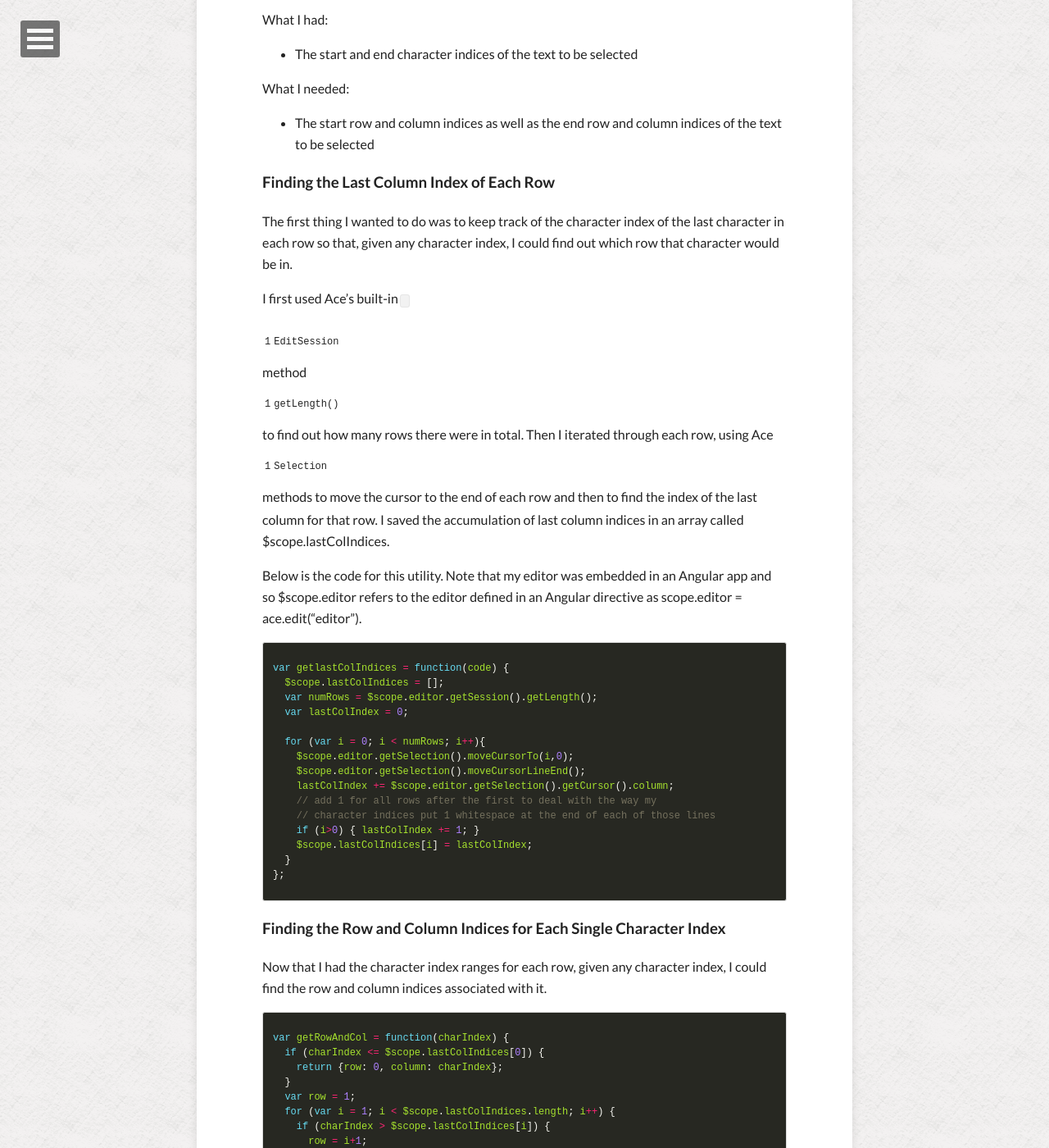
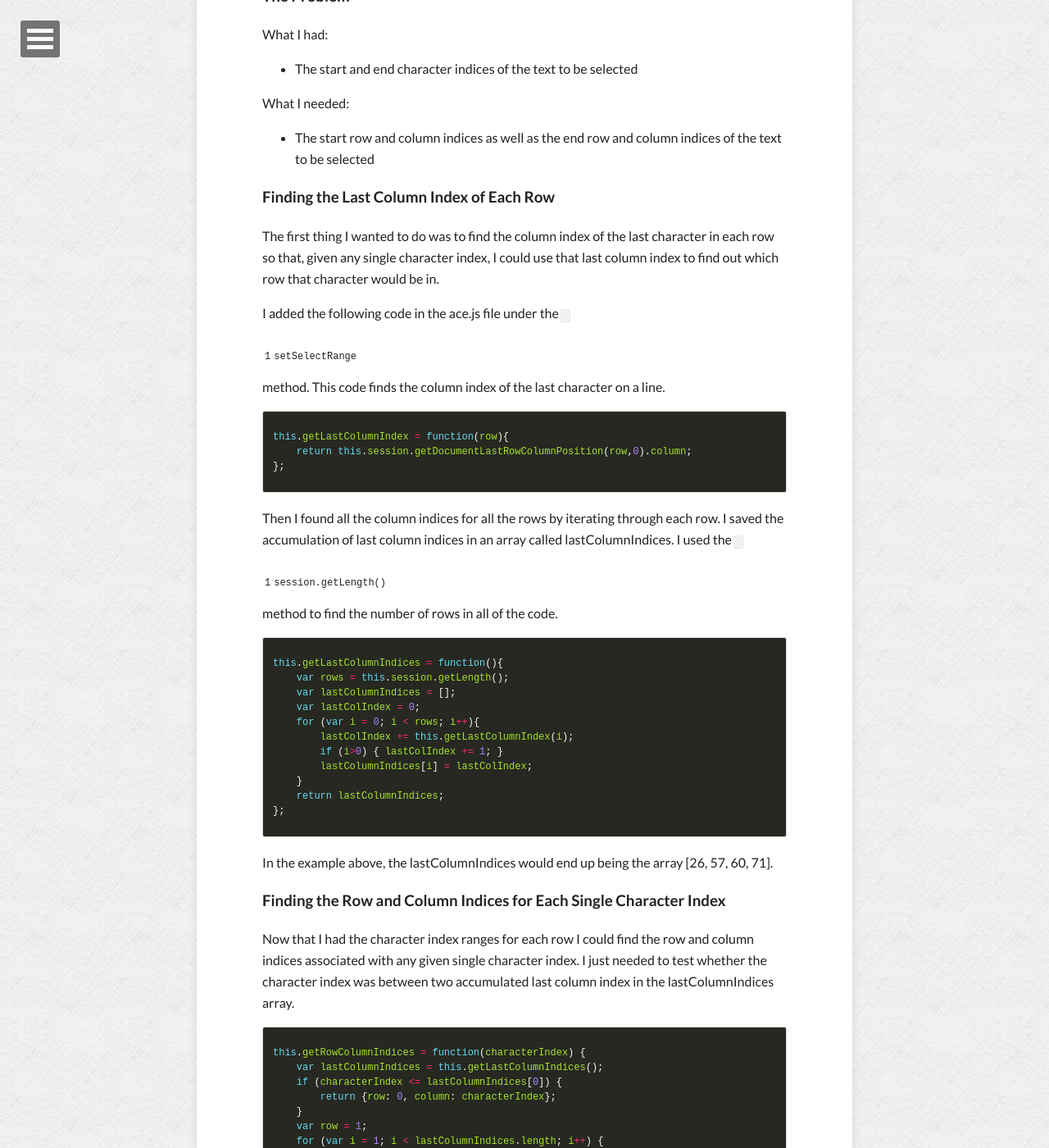
Before and after one commit to jgpettibone/jgpettibone.github.io, a Jekyll site: the page built from _posts/2014-03-09-ace-selection-highlighting.md, in a window 1280 px wide and 1400 px high, scrolled down 1545 px. Shown: the whole window at 82% size. Built offline with Jekyll 4.4.1, drawn with Linux system fonts in a browser that asks for light colours; nearby versions of some CDN libraries; comment, search, counter and statistics services are not loaded; some of the changed text lies outside the part shown.

Commit message:
changed the post to account for modifying ace.js file instead of app.js file

```diff
--- a/_posts/2014-03-09-ace-selection-highlighting.md
+++ b/_posts/2014-03-09-ace-selection-highlighting.md
@@ -19,9 +19,10 @@ Here's an example:
 var example = function() {
   return 'This is an example';
 };
+example();
 {% endhighlight %}
 
-In the example, the whole function has character indices of start:0 and end:60.  However, the Ace `Range` would be {start: {row:0, column:0}, end: {row:2, column:2}}.  If we just wanted to select the return value 'This is an example', the character indices would be start:36 and end:56 whereas the `Range` would be {start: {row:1, column:9}, end: {row:1, column:29}}.
+In the example, the whole function has character indices of start:0 and end:71.  However, the Ace `Range` would be {start: {row:0, column:0}, end: {row:3, column:10}}.  If we just wanted to select the return value 'This is an example', the character indices would be start:36 and end:56 whereas the `Range` would be {start: {row:1, column:9}, end: {row:1, column:29}}.
 
 ## Converting Character Indices
 
@@ -37,69 +38,78 @@ What I needed:
 
 ### Finding the Last Column Index of Each Row
 
-The first thing I wanted to do was to keep track of the character index of the last character in each row so that, given any character index, I could find out which row that character would be in.
+The first thing I wanted to do was to find the column index of the last character in each row so that, given any single character index, I could use that last column index to find out which row that character would be in.
 
-I first used Ace's built-in `EditSession` method `getLength()` to find out how many rows there were in total.  Then I iterated through each row, using Ace `Selection` methods to move the cursor to the end of each row and then to find the index of the last column for that row.  I saved the accumulation of last column indices in an array called $scope.lastColIndices.
-
-Below is the code for this utility.  Note that my editor was embedded in an Angular app and so $scope.editor refers to the editor defined in an Angular directive as scope.editor = ace.edit("editor").
+I added the following code in the ace.js file under the `setSelectRange` method.  This code finds the column index of the last character on a line.
 
 {% highlight javascript %}
-var getlastColIndices = function(code) {
-  $scope.lastColIndices = [];
-  var numRows = $scope.editor.getSession().getLength();
-  var lastColIndex = 0;
-
-  for (var i = 0; i < numRows; i++){
-    $scope.editor.getSelection().moveCursorTo(i,0);
-    $scope.editor.getSelection().moveCursorLineEnd();
-    lastColIndex += $scope.editor.getSelection().getCursor().column;
-    // add 1 for all rows after the first to deal with the way my
-    // character indices put 1 whitespace at the end of each of those lines
-    if (i>0) { lastColIndex += 1; }
-    $scope.lastColIndices[i] = lastColIndex;
-  }
+this.getLastColumnIndex = function(row){
+    return this.session.getDocumentLastRowColumnPosition(row,0).column;
 };
 {% endhighlight %}
 
+Then I found all the column indices for all the rows by iterating through each row.  I saved the accumulation of last column indices in an array called lastColumnIndices.  I used the `session.getLength()` method to find the number of rows in all of the code.
+
+{% highlight javascript %}
+this.getLastColumnIndices = function(){
+    var rows = this.session.getLength();
+    var lastColumnIndices = [];
+    var lastColIndex = 0;
+    for (var i = 0; i < rows; i++){
+        lastColIndex += this.getLastColumnIndex(i);
+        if (i>0) { lastColIndex += 1; }
+        lastColumnIndices[i] = lastColIndex;
+    }
+    return lastColumnIndices;
+};
+{% endhighlight %}
+
+In the example above, the lastColumnIndices would end up being the array [26, 57, 60, 71].
+
 ### Finding the Row and Column Indices for Each Single Character Index
 
-Now that I had the character index ranges for each row, given any character index, I could find the row and column indices associated with it.
+Now that I had the character index ranges for each row I could find the row and column indices associated with any given single character index.  I just needed to test whether the character index was between two accumulated last column index in the lastColumnIndices array.
 
 {% highlight javascript %}
-var getRowAndCol = function(charIndex) {
-  if (charIndex <= $scope.lastColIndices[0]) {
-    return {row: 0, column: charIndex};
-  }
-  var row = 1;
-  for (var i = 1; i < $scope.lastColIndices.length; i++) {
-    if (charIndex > $scope.lastColIndices[i]) {
-      row = i+1;
+this.getRowColumnIndices = function(characterIndex) {
+    var lastColumnIndices = this.getLastColumnIndices();
+    if (characterIndex <= lastColumnIndices[0]) {
+        return {row: 0, column: characterIndex};
     }
-  }
-  var col = charIndex - $scope.lastColIndices[row-1] - 1;
-  return {row: row, column: col};
+    var row = 1;
+    for (var i = 1; i < lastColumnIndices.length; i++) {
+        if (characterIndex > lastColumnIndices[i]) {
+            row = i+1;
+        }
+    }
+    var column = characterIndex - lastColumnIndices[row-1] - 1;
+    return {row: row, column: column};
 };
 {% endhighlight %}
 
 ### Selecting the Appropriate Code in the Ace Editor
 
-Now that these two utility functions have been created, it's fairly straightforward to use Ace's `setSelectionRange()` with the appropriate range values.
+Now that these utility functions have been created, it's fairly straightforward to create a version of `setSelectionRange()` to use with two single character indices instead of a `Range`.  I called this new function `setSelectionRangeIndices()`.
 
 {% highlight javascript %}
-var selectCode = function(start, end) {
-  var startRowCol = getRowAndCol(start);
-  var endRowCol = getRowAndCol(end);
-  $scope.editor.getSelection().setSelectionRange({
-   start: {
-      row: startRowCol.row,
-      column: startRowCol.column
-    },
-    end: {
-      row: endRowCol.row,
-      column: endRowCol.column
-    }
-  });
+this.setSelectionRangeIndices = function(start, end, reverse) {
+    var startRowColumn = this.getRowColumnIndices(start);
+    var endRowColumn = this.getRowColumnIndices(end);
+    this.setSelectionRange({
+        start: {
+            row: startRowColumn.row,
+            column: startRowColumn.column
+        },
+        end: {
+            row: endRowColumn.row,
+            column: endRowColumn.column
+        }
+    }, reverse);
 };
 {% endhighlight %}
 
-While there are opportunities for improvement with this code as it is here, I tried to show as clearly as possible what the problem was and how to think about solving it.
+Then from within my code I could call this function like below where start is the single character index of the starting position and end is the single character index of the ending position:
+
+{% highlight javascript %}
+editor.getSelection().setSelectionRangeIndices(start, end);
+{% endhighlight %}
```
Also changed, not shown: other parts of _posts/2014-03-09-ace-selection-highlighting.md (+1 -1 lines).
